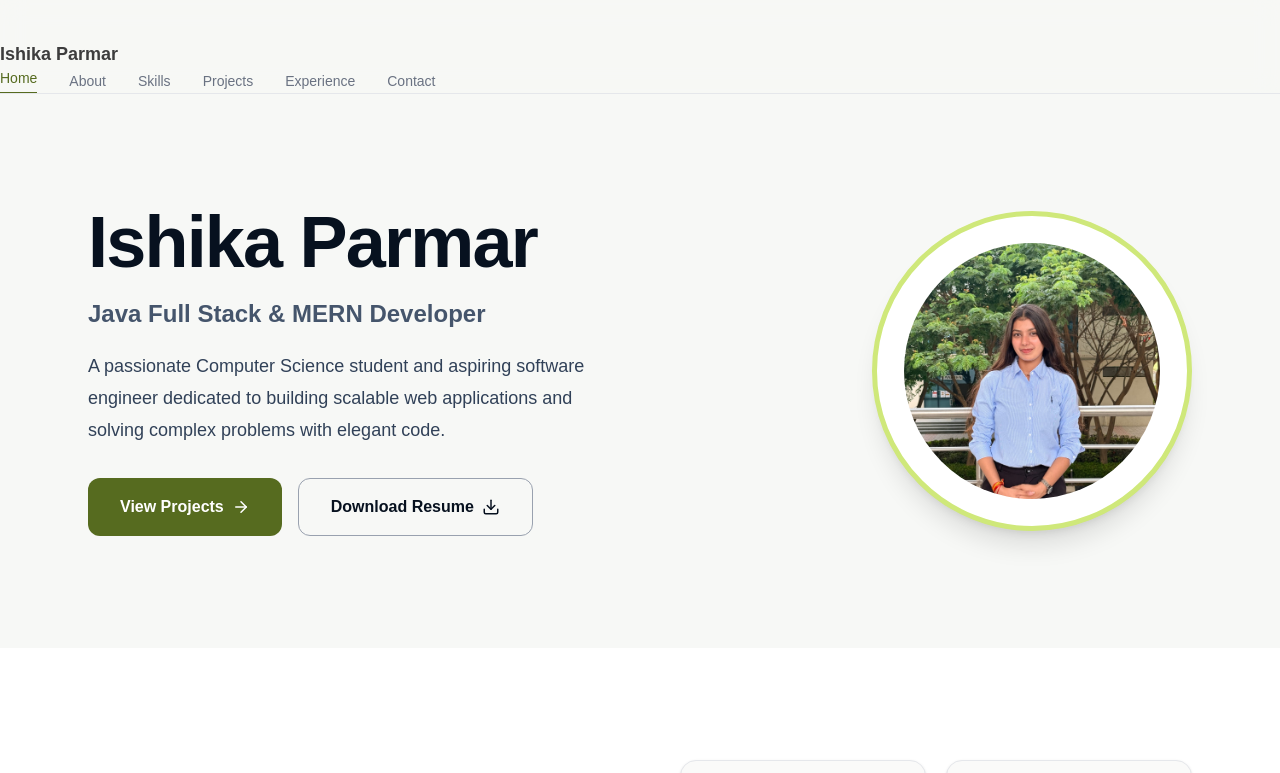
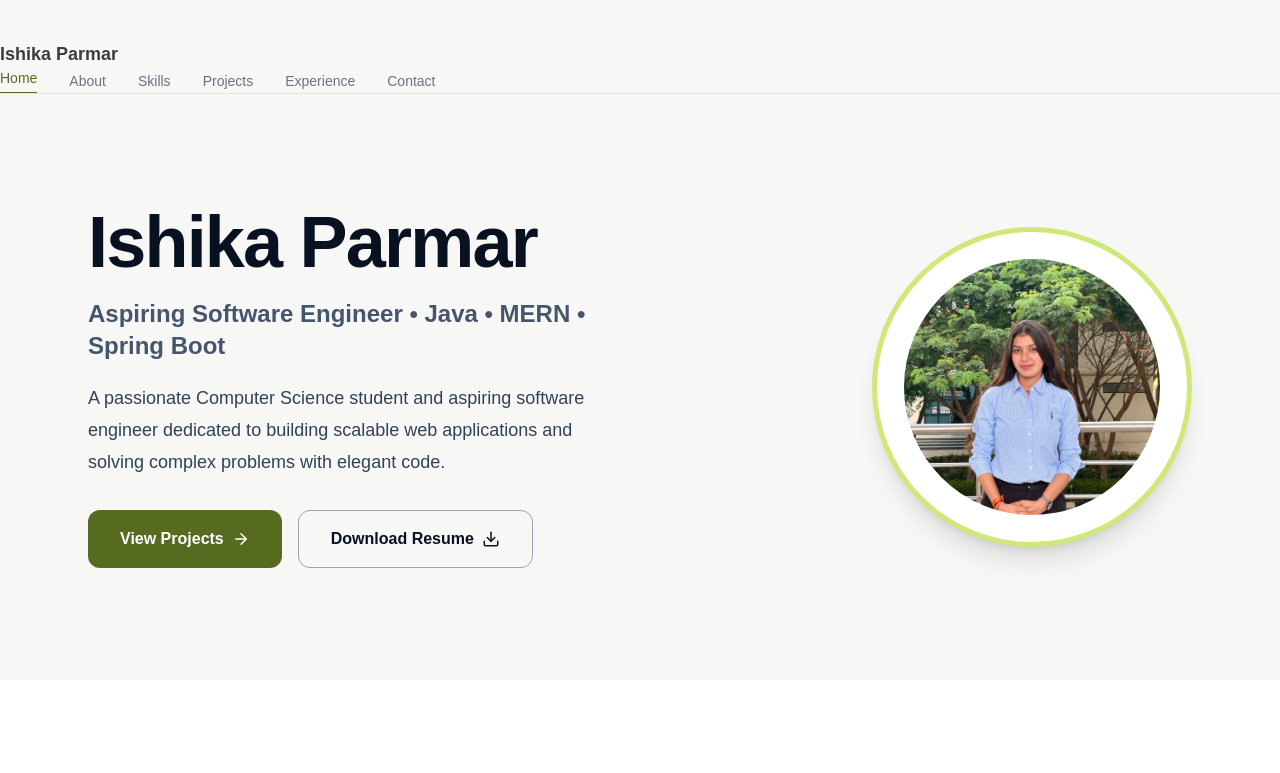
Before and after one commit to Ishika-Parmar-27/ishika-portfolio, a React (Vite) app: page / in a window 1280 px wide. Shown: the top 773 px of the page. Built offline with nearby package versions, Linux system fonts and the light colour scheme.

Commit message:
Update hero subtitle

```diff
--- a/src/components/Hero.jsx
+++ b/src/components/Hero.jsx
@@ -13,7 +13,7 @@ function Hero() {
         </h1>
 
         <h3 className="text-xl md:text-2xl font-semibold text-slate-600 mb-5">
-          Java Full Stack & MERN Developer
+          Aspiring Software Engineer • Java • MERN • Spring Boot
         </h3>
 
         <p className="text-slate-700 text-lg leading-8 max-w-lg mb-8">
```
